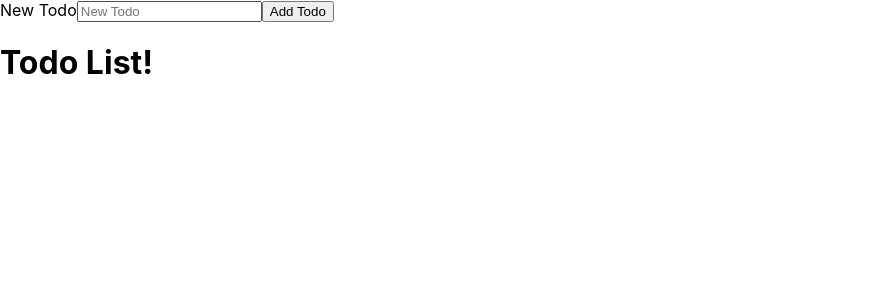
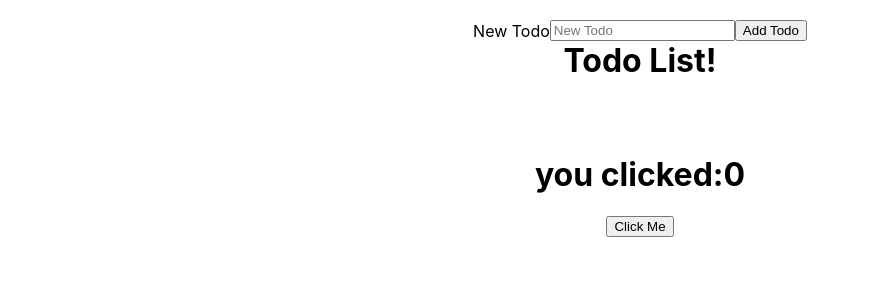
Before and after one commit to Evia-H/react-todo-list, a React (Create React App) app: page / in a window 1280 px wide. Shown: the top 300 px of the page, without its empty margins (0-869 px from the left). Built offline with nearby package versions, Linux system fonts and the light colour scheme.

Commit message:
added useEffect with counter

```diff
--- a/package.json
+++ b/package.json
@@ -6,6 +6,7 @@
     "@testing-library/jest-dom": "^5.11.4",
     "@testing-library/react": "^11.1.0",
     "@testing-library/user-event": "^12.1.10",
+    "node-sass": "^4.14.1",
     "react": "^17.0.2",
     "react-dom": "^17.0.2",
     "react-scripts": "4.0.3",
--- a/src/components/Todo/todo.component.jsx
+++ b/src/components/Todo/todo.component.jsx
@@ -1,6 +1,6 @@
 import React, { useState } from "react";
 import useToggleState from "../../hooks/useToggleState";
-import "./todo.styles.css";
+import "./todo.styles.scss";
 
 const Todo = ({ id, task, completed, removeTodo, editTodo }) => {
   const [isEdit, setIsEdit] = useState(false);
--- a/src/components/TodoForm/todo-form.component.jsx
+++ b/src/components/TodoForm/todo-form.component.jsx
@@ -1,6 +1,7 @@
 import React from "react";
 import useInputState from "../../hooks/useInputState";
 import uuid from "uuid/v4";
+import "./todo-form.styles.scss";
 
 const TodoForm = ({ createTodo }) => {
   const [task, updateTask, resetTask] = useInputState("");
@@ -12,7 +13,7 @@ const TodoForm = ({ createTodo }) => {
   };
 
   return (
-    <form onSubmit={handleSubmit}>
+    <form className="todo-form" onSubmit={handleSubmit}>
       <label htmlFor="task">New Todo</label>
       <input
         type="text"
--- /dev/null
+++ b/src/components/TodoForm/todo-form.styles.scss
@@ -0,0 +1,6 @@
+.todo-form {
+  display: flex;
+  align-items: center;
+  position: absolute;
+  justify-content: center;
+}
--- a/src/pages/TodoListPage/todo-list.component.jsx
+++ b/src/pages/TodoListPage/todo-list.component.jsx
@@ -1,9 +1,15 @@
-import React, { useState } from "react";
+import React, { useState, useEffect } from "react";
 import Todo from "../../components/Todo/todo.component";
 import TodoForm from "../../components/TodoForm/todo-form.component";
+import "./todo-list.styles.scss";
 
 const TodoList = () => {
   const [todos, setTodos] = useState([]);
+  const [count, setCount] = useState(0);
+
+  useEffect(() => {
+    document.title = `you clicked ${count} times`;
+  });
 
   const create = (newTodo) => {
     setTodos((todos) => [...todos, newTodo]);
@@ -38,6 +44,11 @@ const TodoList = () => {
           />
         ))}
       </ul>
+
+      <div className="counter">
+        <h1>you clicked:{count}</h1>
+        <button onClick={() => setCount(count + 1)}>Click Me</button>
+      </div>
     </div>
   );
 };
--- /dev/null
+++ b/src/pages/TodoListPage/todo-list.styles.scss
@@ -0,0 +1,12 @@
+.todo-list {
+  display: flex;
+  flex-direction: column;
+  align-items: center;
+  padding: 20px 80px;
+}
+
+.counter {
+  display: flex;
+  flex-direction: column;
+  align-items: center;
+}
```
Also changed, not shown: src/components/Todo/todo.styles.scss (renamed from src/components/Todo/todo.styles.css), 1 other file (tests, documents, lock files or other folders).
